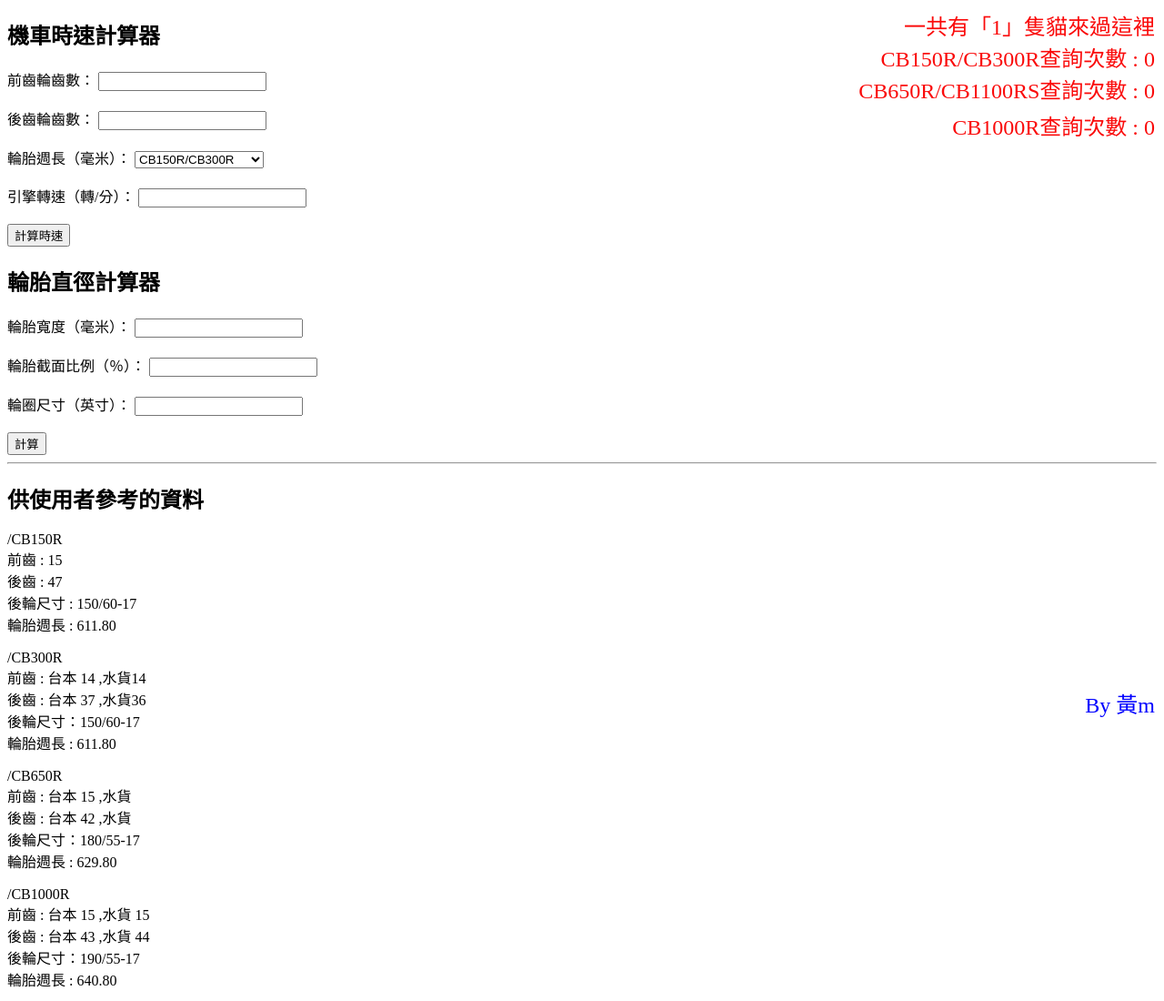
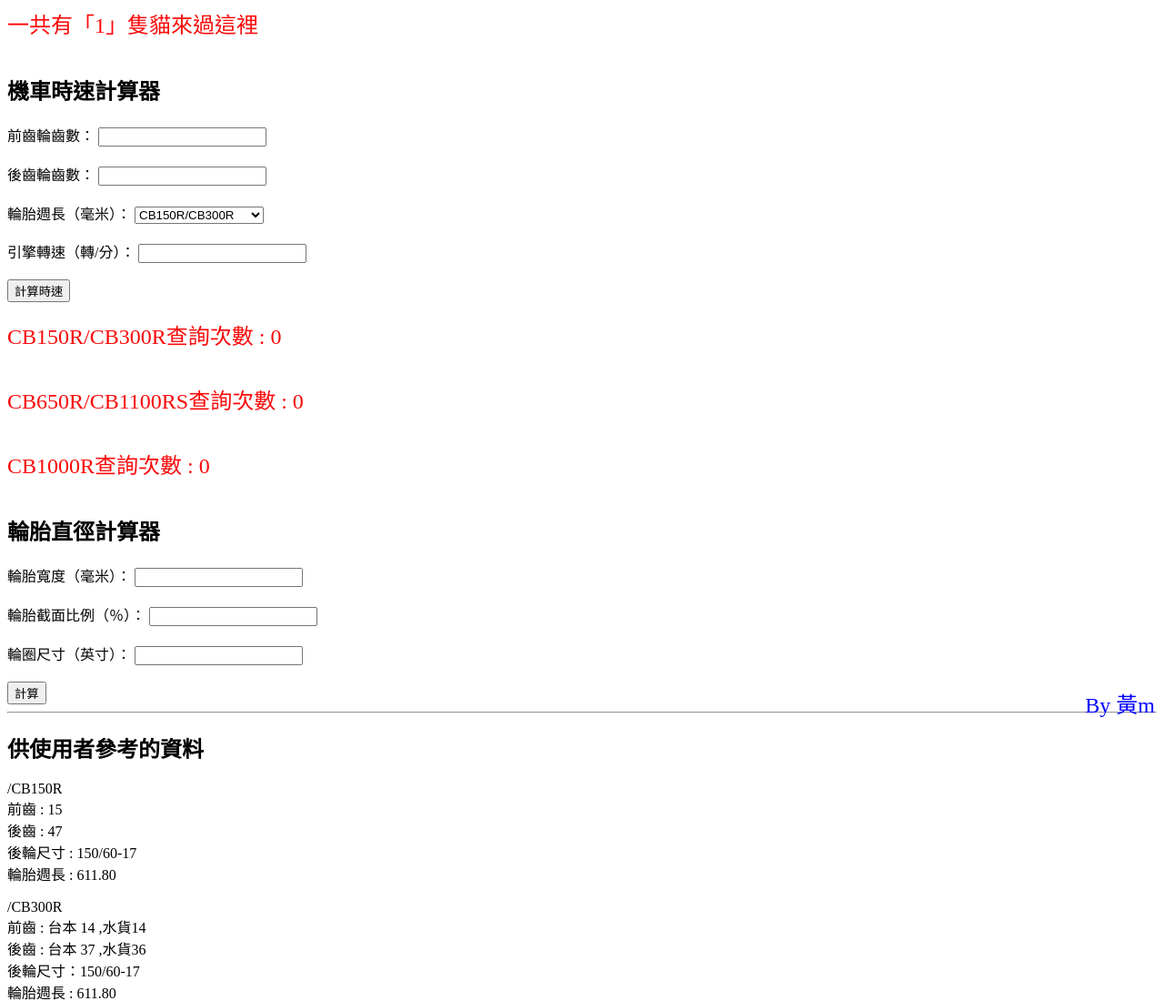
Before and after one commit to MikeHuang8347/ZN6GT0407.CB_Club.io, a plain HTML site: page index.html in a window 1280 px wide. Shown: the top 1100 px of the page at 91% size. Drawn offline with Linux system fonts and the light colour scheme.

Commit message:
Update index.html

```diff
--- a/index.html
+++ b/index.html
@@ -18,56 +18,30 @@
             transform: rotate(0deg); /* 不再旋轉 */
         }
         .watermark_1 {
-            position: fixed;
-            top: 10px; /* 將水印顯示在右上角 */
-            right: 10px;
             font-size: 24px;
             font-family: 標楷體, KaiTi, serif;
             color: rgb(250, 10, 10); /* 水印顏色 */
-            z-index: 1000; /* 確保水印在最上層 */
-            transform: rotate(0deg); /* 不再旋轉 */
         }
         .watermark_2 {
-            position: fixed;
-            top: 45px; /* 將水印垂直居中 */
-            right: 10px; /* 與右邊保持一定的間距 */
-            transform: translate(0, -50%); /* 垂直居中的偏移量 */
             font-size: 24px;
             font-family: 標楷體, KaiTi, serif;
             color: rgb(250, 10, 10); /* 水印顏色 */
-            z-index: 1000; /* 確保水印在最上層 */
-            transform: rotate(0deg); /* 不再旋轉 */
         }
         .watermark_3 {
-            position: fixed;
-            top: 80px; /* 將水印垂直居中 */
-            right: 10px; /* 與右邊保持一定的間距 */
-            transform: translate(0, -50%); /* 垂直居中的偏移量 */
             font-size: 24px;
             font-family: 標楷體, KaiTi, serif;
             color: rgb(250, 10, 10); /* 水印顏色 */
-            z-index: 1000; /* 確保水印在最上層 */
-            transform: rotate(0deg); /* 不再旋轉 */
         }
         .watermark_4 {
-            position: fixed;
-            top: 120px; /* 將水印垂直居中 */
-            right: 10px; /* 與右邊保持一定的間距 */
-            transform: translate(0, -50%); /* 垂直居中的偏移量 */
             font-size: 24px;
             font-family: 標楷體, KaiTi, serif;
             color: rgb(250, 10, 10); /* 水印顏色 */
-            z-index: 1000; /* 確保水印在最上層 */
-            transform: rotate(0deg); /* 不再旋轉 */
         }
     </style>
 </head>
 <body>
     <!-- 水印1 -->
     <div class="watermark">By 黃m</div>
-
-    <!-- 訪問計數器 -->
-    <div class="watermark_1" id="visitCounter"></div>
     <script>
         // JavaScript 程式碼
         document.addEventListener('DOMContentLoaded', function () {
@@ -80,10 +54,6 @@
             document.getElementById('visitCounter').innerText = `一共有「${visitCount}」隻貓來過這裡`;
         });
     </script>
-    <!-- 用於顯示自訂輪胎週長查詢次數 -->
-    <div id="customTireCircumferenceCounter" class="watermark_2"></div>
-    <div id="customTireCircumferenceCounter1" class="watermark_3"></div>
-    <div id="customTireCircumferenceCounter2" class="watermark_4"></div>
     <script>
         document.addEventListener('DOMContentLoaded', function () {
             // 初始化自訂輪胎週長查詢次數
@@ -118,6 +88,8 @@
             });
         });
     </script>
+    <!-- 訪問計數器 -->
+    <div class="watermark_1" id="visitCounter"></div><br>
     <h2>機車時速計算器</h2>
     <form id="speedCalculator">
         <label for="frontGear">前齒輪齒數：</label>
@@ -142,10 +114,17 @@
         <label for="engineRpm">引擎轉速（轉/分）：</label>
         <input type="number" id="engineRpm" name="engineRpm" required min="0"><br><br>
 
-        <button type="button" id="calculateButton">計算時速</button>
+        <button type="button" id="calculateButton" onclick="calculateSpeed()">計算時速</button>
 
         <!-- 用於顯示計算結果 -->
-        <div id="speedResult"></div>
+        <div id="speedResult"></div><br>
+
+        <!-- 用於顯示自訂輪胎週長查詢次數 -->
+        <div id="customTireCircumferenceCounter" class="watermark_2"></div><br>
+        <br>
+        <div id="customTireCircumferenceCounter1" class="watermark_3"></div><br>
+        <br>
+        <div id="customTireCircumferenceCounter2" class="watermark_4"></div><br>
     </form>
     <h2>輪胎直徑計算器</h2>
     <form id="tireForm">
```
